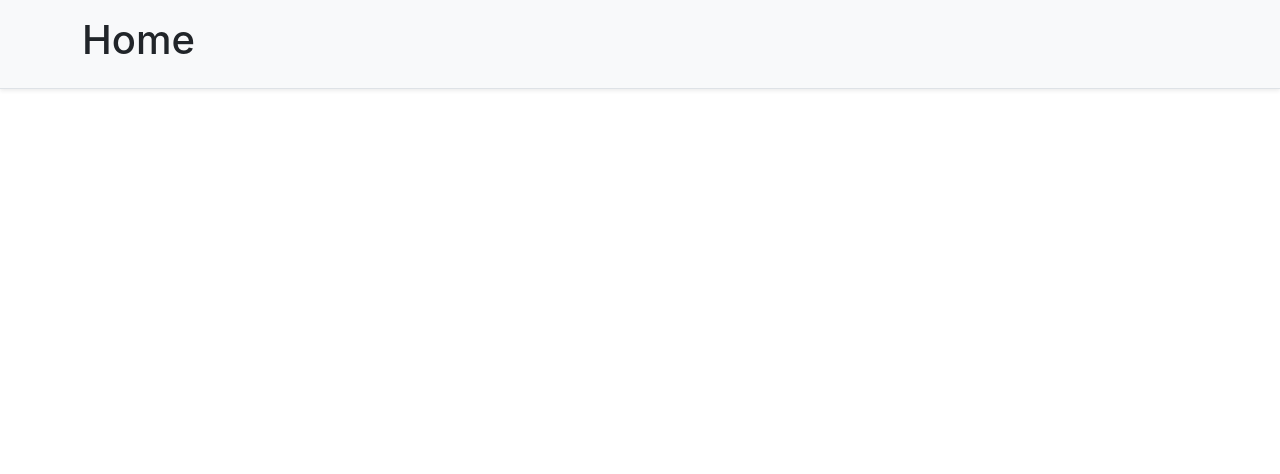
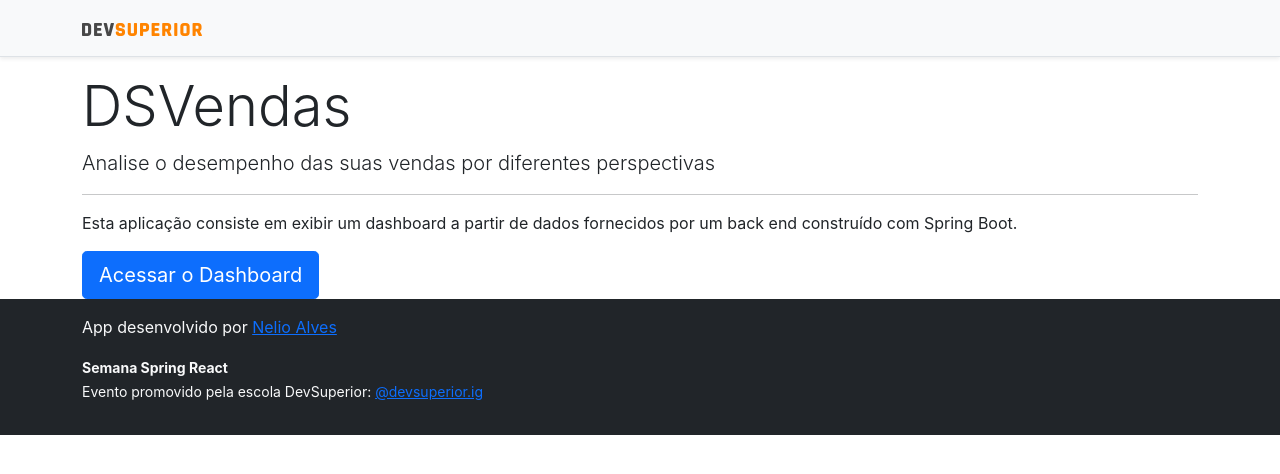
Before and after one commit to claudiobelempb/sts4, a React (Create React App) app in the folder frontend/: page / in a window 1280 px wide. Shown: the top 474 px of the page. Built offline with nearby package versions, Linux system fonts and the light colour scheme; the HTML template or start-up script is replaced by a standard one.

Commit message:
Home, navigation

```diff
--- a/frontend/src/components/NavBar/index.tsx
+++ b/frontend/src/components/NavBar/index.tsx
@@ -1,11 +1,14 @@
 import ImgDsDark from 'assets/img/ds-dark.svg';
+import { Link } from 'react-router-dom';
 
 export function NavBar() {
   return (
     <div className="d-flex flex-column flex-md-row align-items-center p-3 px-md-4 mb-3 bg-light border-bottom shadow-sm">
   <div className="container">
     <nav className="my-2 my-md-0 mr-md-3">
-      <img src={ImgDsDark} alt="DevSuperior" width="120" />
+      <Link to={"/"}>
+        <img src={ImgDsDark} alt="DevSuperior" width="120" />
+      </Link>
     </nav>
   </div>
 </div>
--- a/frontend/src/pages/Dashboard/index.tsx
+++ b/frontend/src/pages/Dashboard/index.tsx
@@ -1,35 +1,31 @@
-import { BarChart } from "components/BarChart";
-import { DataTable } from "components/DataTable";
-import { DonutChart } from "components/DonutChart";
-import { Footer } from "components/Footer";
-import { NavBar } from "components/NavBar";
+import { BarChart } from 'components/BarChart'
+import { DataTable } from 'components/DataTable'
+import { DonutChart } from 'components/DonutChart'
+import { Footer } from 'components/Footer'
+import { NavBar } from 'components/NavBar'
 
 export function Dashbord() {
   return (
-    <div className="d-flex flex-column flex-md-row align-items-center p-3 px-md-4 mb-3 bg-light border-bottom shadow-sm">
-  <div className="container">
-  <>
-      <NavBar/>
-      <div className="container">
-        <h1 className="text-primary py-3">Dashbord de Vendas</h1>
-        <div className="row px-3">
-          <div className="col-sm-6">
-            <h5 className="text-center text-security">Taxa de Sucesso</h5>
-            <BarChart/>
+    <>
+      <NavBar />
+      <div className='container'>
+        <h1 className='text-primary py-3'>Dashbord de Vendas</h1>
+        <div className='row px-3'>
+          <div className='col-sm-6'>
+            <h5 className='text-center text-security'>Taxa de Sucesso</h5>
+            <BarChart />
           </div>
-          <div className="col-sm-6">
-            <h5 className="text-center text-security">Todas vendas</h5>
-            <DonutChart/>
+          <div className='col-sm-6'>
+            <h5 className='text-center text-security'>Todas vendas</h5>
+            <DonutChart />
           </div>
         </div>
-        <div className="py-3">
-          <h2 className="text-primary">Todas as Vendas</h2>
+        <div className='py-3'>
+          <h2 className='text-primary'>Todas as Vendas</h2>
         </div>
         <DataTable />
       </div>
       <Footer />
     </>
-  </div>
-</div>
   )
 }
--- a/frontend/src/pages/Home/index.tsx
+++ b/frontend/src/pages/Home/index.tsx
@@ -1,10 +1,22 @@
+import { Footer } from "components/Footer";
+import { NavBar } from "components/NavBar";
+import { Link } from "react-router-dom";
 
 export function Home() {
   return (
-    <div className="d-flex flex-column flex-md-row align-items-center p-3 px-md-4 mb-3 bg-light border-bottom shadow-sm">
-  <div className="container">
-    <h1>Home</h1>
-  </div>
-</div>
+    <>
+      <NavBar />
+      <div className="container">
+      <div className="jumbotron">
+          <h1 className="display-4">DSVendas</h1>
+          <p className="lead">Analise o desempenho das suas vendas por diferentes perspectivas</p>
+          <hr/>
+          <p>Esta aplicação consiste em exibir um dashboard a partir de dados fornecidos por um back end construído com Spring Boot.</p>
+          <Link className={"btn btn-primary btn-lg"} to={"/dashboard"}>Acessar o Dashboard</Link>
+      </div>
+    </div>
+    <Footer/>
+    </>
+
   )
 }
```
